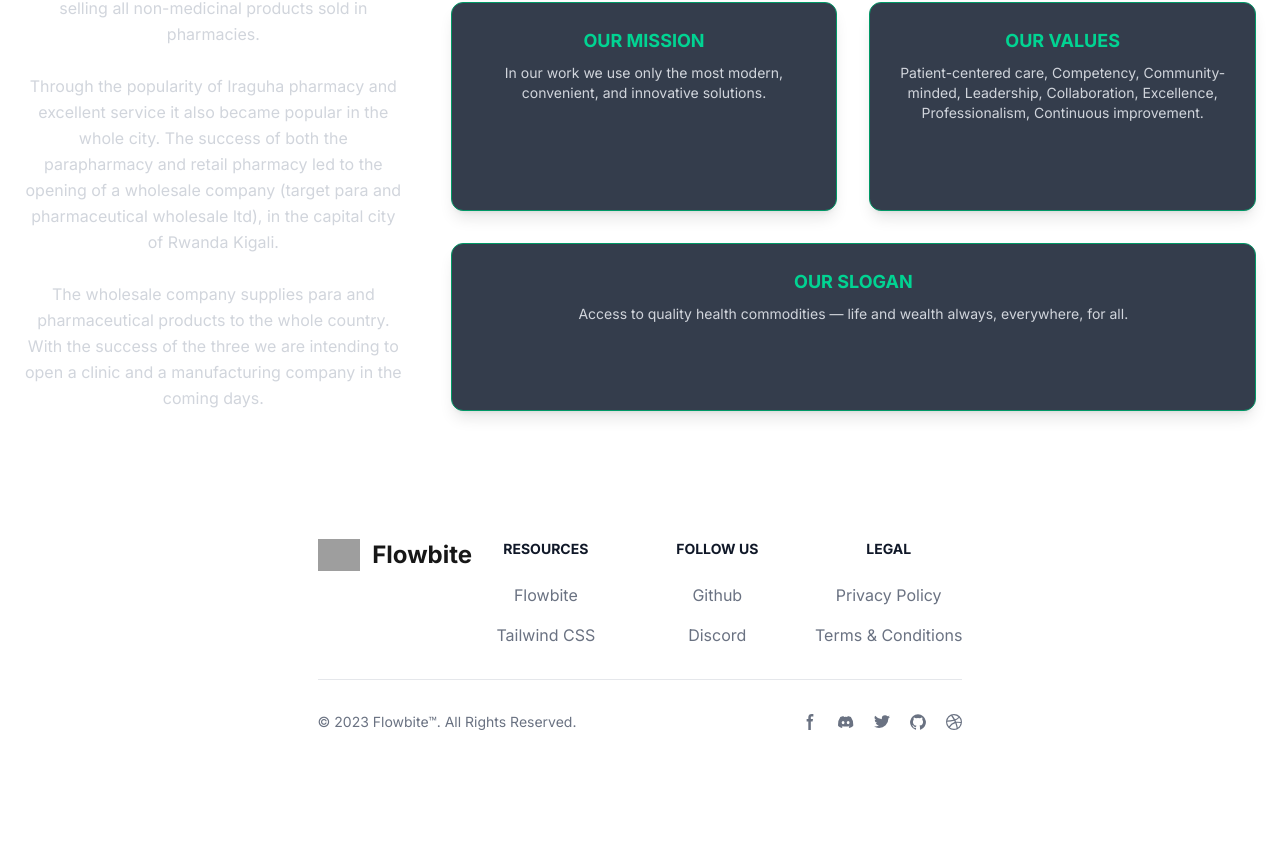
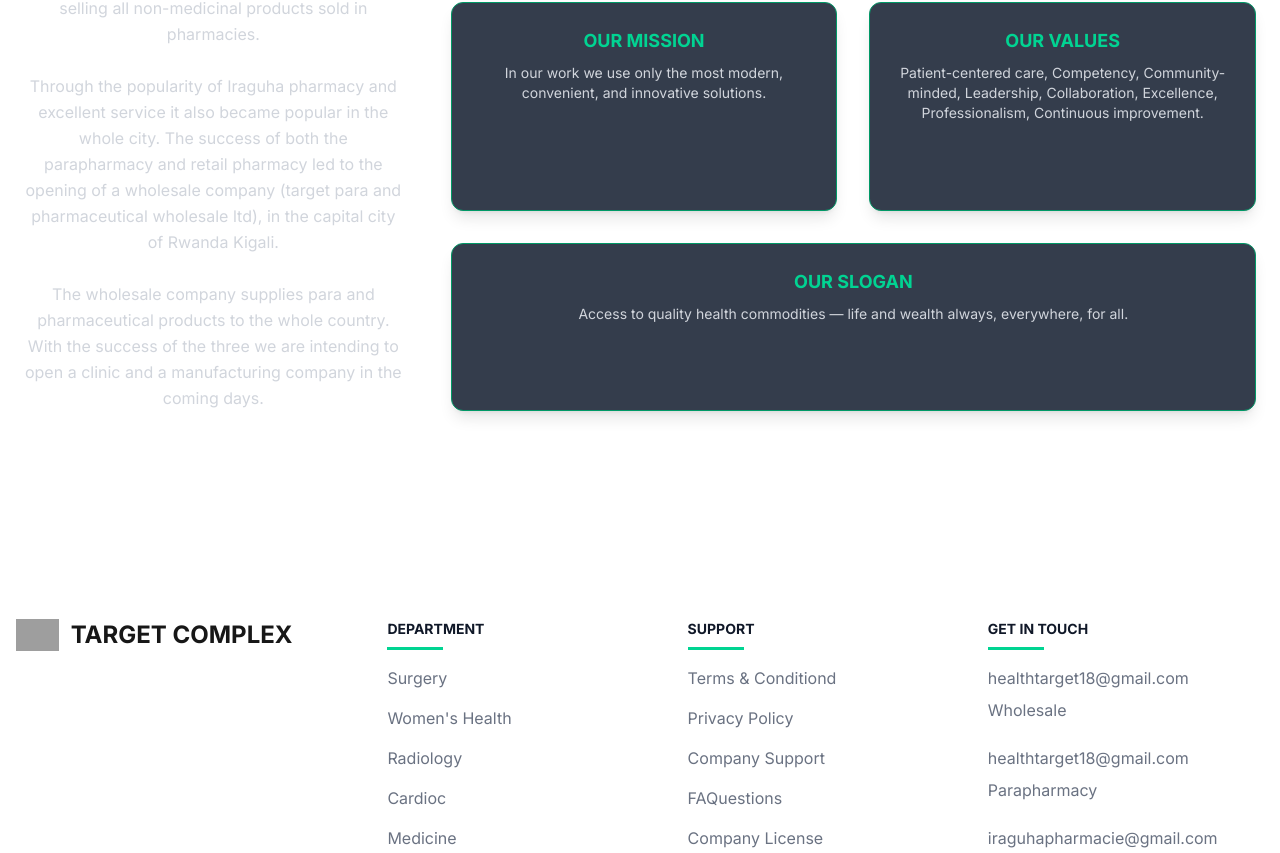
Before and after one commit to AimeKelvin/target-phar-page, a Next.js app in the folder frontend/: page / in a window 1280 px wide. Shown: the part 1944-2797 px from the top of the page. Before the commit the page ends 2708 px from the top, so only its background shows below. Built offline with nearby package versions, Linux system fonts and the light colour scheme; grey boxes are pictures that could not be loaded; a web font is replaced by a local one.

Commit message:
ALmost done with the Footer

```diff
--- a/frontend/src/app/page.tsx
+++ b/frontend/src/app/page.tsx
@@ -3,7 +3,7 @@
 import { FiPackage, FiPlusCircle, FiHome, FiCpu, FiTool } from 'react-icons/fi';
 import ProductCarousel, { Product } from '@/components/blocks/Recentproducts';
 import Description from '@/components/blocks/description';
-import Hero , { LinkItem } from '@/components/blocks/Hero';
+import Hero, { LinkItem } from '@/components/blocks/Hero';
 import Footer from '@/components/blocks/Footer';
 
 const linkData: LinkItem[] = [
@@ -82,8 +82,10 @@
         </h2>
         <ProductCarousel products={products} />
       </section>
-        <Description />
-        <Footer/>
+      <Description />
+      <footer className='w-full mt-20'>
+        <Footer />
+      </footer>
     </main>
 
   );
--- a/frontend/src/components/blocks/Footer.tsx
+++ b/frontend/src/components/blocks/Footer.tsx
@@ -1,51 +1,96 @@
 import React from 'react'
+import { MdEmail } from 'react-icons/md'
 
 function Footer() {
     return (
         <div>
-
-
-            <footer className="bg-white dark:bg-gray-900">
+            <footer className=" w-full">
                 <div className="mx-auto w-full max-w-screen-xl p-4 py-6 lg:py-8">
                     <div className="md:flex md:justify-between">
                         <div className="mb-6 md:mb-0">
                             <a href="https://flowbite.com/" className="flex items-center">
                                 <img src="https://flowbite.com/docs/images/logo.svg" className="h-8 me-3" alt="FlowBite Logo" />
-                                <span className="self-center text-2xl font-semibold whitespace-nowrap dark:text-white">Flowbite</span>
+                                <span className="self-center text-2xl font-semibold whitespace-nowrap dark:text-white">TARGET COMPLEX</span>
                             </a>
                         </div>
-                        <div className="grid grid-cols-2 gap-8 sm:gap-6 sm:grid-cols-3">
+                        <div className="grid text-left grid-cols-2 gap-8 sm:gap-6 sm:grid-cols-3">
                             <div>
-                                <h2 className="mb-6 text-sm font-semibold text-gray-900 uppercase dark:text-white">Resources</h2>
+                                <h2 className="mb-2 text-sm font-semibold text-gray-900 uppercase  dark:text-white">Department</h2>
+                                <span className='block mb-4 w-14 h-[3px] bg-emerald-400'></span>
                                 <ul className="text-gray-500 dark:text-gray-400 font-medium">
                                     <li className="mb-4">
-                                        <a href="https://flowbite.com/" className="hover:underline">Flowbite</a>
+                                        <a href="https://flowbite.com/" className="hover:underline">Surgery</a>
                                     </li>
-                                    <li>
-                                        <a href="https://tailwindcss.com/" className="hover:underline">Tailwind CSS</a>
+                                    <li className="mb-4">
+                                        <a href="https://tailwindcss.com/" className="hover:underline">Women's Health</a>
+                                    </li>
+                                    <li className="mb-4">
+                                        <a href="https://flowbite.com/" className="hover:underline">Radiology</a>
+                                    </li>
+                                    <li className="mb-4">
+                                        <a href="https://tailwindcss.com/" className="hover:underline">Cardioc</a>
+                                    </li>
+                                    <li className="mb-4">
+                                        <a href="https://flowbite.com/" className="hover:underline">Medicine</a>
                                     </li>
                                 </ul>
                             </div>
                             <div>
-                                <h2 className="mb-6 text-sm font-semibold text-gray-900 uppercase dark:text-white">Follow us</h2>
+                                <h2 className="mb-2 text-sm font-semibold text-gray-900 uppercase dark:text-white">Support</h2>
+                                <span className='block mb-4 w-14 h-[3px] bg-emerald-400'></span>
+
                                 <ul className="text-gray-500 dark:text-gray-400 font-medium">
                                     <li className="mb-4">
-                                        <a href="https://github.com/themesberg/flowbite" className="hover:underline ">Github</a>
+                                        <a href="https://github.com/themesberg/flowbite" className="hover:underline ">Terms &amp; Conditiond</a>
                                     </li>
-                                    <li>
-                                        <a href="https://discord.gg/4eeurUVvTy" className="hover:underline">Discord</a>
+                                    <li className="mb-4">
+                                        <a href="https://discord.gg/4eeurUVvTy" className="hover:underline">Privacy Policy</a>
+                                    </li>
+                                    <li className="mb-4">
+                                        <a href="https://github.com/themesberg/flowbite" className="hover:underline ">Company Support</a>
+                                    </li>
+                                    <li className="mb-4">
+                                        <a href="https://discord.gg/4eeurUVvTy" className="hover:underline">FAQuestions</a>
+                                    </li>
+                                    <li className="mb-4">
+                                        <a href="https://github.com/themesberg/flowbite" className="hover:underline ">Company License</a>
                                     </li>
                                 </ul>
                             </div>
                             <div>
-                                <h2 className="mb-6 text-sm font-semibold text-gray-900 uppercase dark:text-white">Legal</h2>
+                                <h2 className="mb-2 text-sm font-semibold text-gray-900 uppercase dark:text-white">Get in Touch</h2>
+                                <span className='block mb-4 w-14 h-[3px] bg-emerald-400'></span>
                                 <ul className="text-gray-500 dark:text-gray-400 font-medium">
-                                    <li className="mb-4">
-                                        <a href="#" className="hover:underline">Privacy Policy</a>
+                                    <li className="mb-2">
+                                        <a href="#" className="hover:underline">healthtarget18@gmail.com</a>
                                     </li>
-                                    <li>
-                                        <a href="#" className="hover:underline">Terms &amp; Conditions</a>
+                                    <li className="mb-6">
+                                        <a href="#" className="hover:underline"> Wholesale</a>
                                     </li>
+                                    <li className="mb-2">
+                                        <a href="#" className="hover:underline">healthtarget18@gmail.com</a>
+                                    </li>
+                                    <li className="mb-6">
+                                        <a href="#" className="hover:underline">Parapharmacy</a>
+                                    </li>
+                                    <li className="mb-2">
+                                        <a href="#" className="hover:underline">iraguhapharmacie@gmail.com</a>
+                                    </li>
+                                    <li className="mb-6">
+                                        <a href="#" className="hover:underline">Retail pharmacy</a>
+                                    </li>
+                                    <li className="mb-2">
+                                        <a href="#" className="hover:underline">
+                                            Mon to Sun : 24/7</a>
+                                    </li>
+                                    <li className="mb-6">
+                                        <a href="#" className="hover:underline">+250 783 117 737
++250 783 284 720</a>
+                                    </li>
+                                    <li className="mb-2">
+                                        <a href="#" className="hover:underline">Location: FJRQ+HQ7, Ruhengeri</a>
+                                    </li>
+
                                 </ul>
                             </div>
                         </div>
@@ -57,7 +102,7 @@
                         <div className="flex mt-4 sm:justify-center sm:mt-0">
                             <a href="#" className="text-gray-500 hover:text-gray-900 dark:hover:text-white">
                                 <svg className="w-4 h-4" aria-hidden="true" xmlns="http://www.w3.org/2000/svg" fill="currentColor" viewBox="0 0 8 19">
-                                    <path fill-rule="evenodd" d="M6.135 3H8V0H6.135a4.147 4.147 0 0 0-4.142 4.142V6H0v3h2v9.938h3V9h2.021l.592-3H5V3.591A.6.6 0 0 1 5.592 3h.543Z" clip-rule="evenodd" />
+                                    <path fillRule="evenodd" d="M6.135 3H8V0H6.135a4.147 4.147 0 0 0-4.142 4.142V6H0v3h2v9.938h3V9h2.021l.592-3H5V3.591A.6.6 0 0 1 5.592 3h.543Z" clip-rule="evenodd" />
                                 </svg>
                                 <span className="sr-only">Facebook page</span>
                             </a>
@@ -69,19 +114,19 @@
                             </a>
                             <a href="#" className="text-gray-500 hover:text-gray-900 dark:hover:text-white ms-5">
                                 <svg className="w-4 h-4" aria-hidden="true" xmlns="http://www.w3.org/2000/svg" fill="currentColor" viewBox="0 0 20 17">
-                                    <path fill-rule="evenodd" d="M20 1.892a8.178 8.178 0 0 1-2.355.635 4.074 4.074 0 0 0 1.8-2.235 8.344 8.344 0 0 1-2.605.98A4.13 4.13 0 0 0 13.85 0a4.068 4.068 0 0 0-4.1 4.038 4 4 0 0 0 .105.919A11.705 11.705 0 0 1 1.4.734a4.006 4.006 0 0 0 1.268 5.392 4.165 4.165 0 0 1-1.859-.5v.05A4.057 4.057 0 0 0 4.1 9.635a4.19 4.19 0 0 1-1.856.07 4.108 4.108 0 0 0 3.831 2.807A8.36 8.36 0 0 1 0 14.184 11.732 11.732 0 0 0 6.291 16 11.502 11.502 0 0 0 17.964 4.5c0-.177 0-.35-.012-.523A8.143 8.143 0 0 0 20 1.892Z" clip-rule="evenodd" />
+                                    <path fillRule="evenodd" d="M20 1.892a8.178 8.178 0 0 1-2.355.635 4.074 4.074 0 0 0 1.8-2.235 8.344 8.344 0 0 1-2.605.98A4.13 4.13 0 0 0 13.85 0a4.068 4.068 0 0 0-4.1 4.038 4 4 0 0 0 .105.919A11.705 11.705 0 0 1 1.4.734a4.006 4.006 0 0 0 1.268 5.392 4.165 4.165 0 0 1-1.859-.5v.05A4.057 4.057 0 0 0 4.1 9.635a4.19 4.19 0 0 1-1.856.07 4.108 4.108 0 0 0 3.831 2.807A8.36 8.36 0 0 1 0 14.184 11.732 11.732 0 0 0 6.291 16 11.502 11.502 0 0 0 17.964 4.5c0-.177 0-.35-.012-.523A8.143 8.143 0 0 0 20 1.892Z" clip-rule="evenodd" />
                                 </svg>
                                 <span className="sr-only">Twitter page</span>
                             </a>
                             <a href="#" className="text-gray-500 hover:text-gray-900 dark:hover:text-white ms-5">
                                 <svg className="w-4 h-4" aria-hidden="true" xmlns="http://www.w3.org/2000/svg" fill="currentColor" viewBox="0 0 20 20">
-                                    <path fill-rule="evenodd" d="M10 .333A9.911 9.911 0 0 0 6.866 19.65c.5.092.678-.215.678-.477 0-.237-.01-1.017-.014-1.845-2.757.6-3.338-1.169-3.338-1.169a2.627 2.627 0 0 0-1.1-1.451c-.9-.615.07-.6.07-.6a2.084 2.084 0 0 1 1.518 1.021 2.11 2.11 0 0 0 2.884.823c.044-.503.268-.973.63-1.325-2.2-.25-4.516-1.1-4.516-4.9A3.832 3.832 0 0 1 4.7 7.068a3.56 3.56 0 0 1 .095-2.623s.832-.266 2.726 1.016a9.409 9.409 0 0 1 4.962 0c1.89-1.282 2.717-1.016 2.717-1.016.366.83.402 1.768.1 2.623a3.827 3.827 0 0 1 1.02 2.659c0 3.807-2.319 4.644-4.525 4.889a2.366 2.366 0 0 1 .673 1.834c0 1.326-.012 2.394-.012 2.72 0 .263.18.572.681.475A9.911 9.911 0 0 0 10 .333Z" clip-rule="evenodd" />
+                                    <path fillRule="evenodd" d="M10 .333A9.911 9.911 0 0 0 6.866 19.65c.5.092.678-.215.678-.477 0-.237-.01-1.017-.014-1.845-2.757.6-3.338-1.169-3.338-1.169a2.627 2.627 0 0 0-1.1-1.451c-.9-.615.07-.6.07-.6a2.084 2.084 0 0 1 1.518 1.021 2.11 2.11 0 0 0 2.884.823c.044-.503.268-.973.63-1.325-2.2-.25-4.516-1.1-4.516-4.9A3.832 3.832 0 0 1 4.7 7.068a3.56 3.56 0 0 1 .095-2.623s.832-.266 2.726 1.016a9.409 9.409 0 0 1 4.962 0c1.89-1.282 2.717-1.016 2.717-1.016.366.83.402 1.768.1 2.623a3.827 3.827 0 0 1 1.02 2.659c0 3.807-2.319 4.644-4.525 4.889a2.366 2.366 0 0 1 .673 1.834c0 1.326-.012 2.394-.012 2.72 0 .263.18.572.681.475A9.911 9.911 0 0 0 10 .333Z" clip-rule="evenodd" />
                                 </svg>
-                                <span className="sr-only">GitHub account</span>
+                                <span className="sr-only"> GitHub account</span>
                             </a>
                             <a href="#" className="text-gray-500 hover:text-gray-900 dark:hover:text-white ms-5">
                                 <svg className="w-4 h-4" aria-hidden="true" xmlns="http://www.w3.org/2000/svg" fill="currentColor" viewBox="0 0 20 20">
-                                    <path fill-rule="evenodd" d="M10 0a10 10 0 1 0 10 10A10.009 10.009 0 0 0 10 0Zm6.613 4.614a8.523 8.523 0 0 1 1.93 5.32 20.094 20.094 0 0 0-5.949-.274c-.059-.149-.122-.292-.184-.441a23.879 23.879 0 0 0-.566-1.239 11.41 11.41 0 0 0 4.769-3.366ZM8 1.707a8.821 8.821 0 0 1 2-.238 8.5 8.5 0 0 1 5.664 2.152 9.608 9.608 0 0 1-4.476 3.087A45.758 45.758 0 0 0 8 1.707ZM1.642 8.262a8.57 8.57 0 0 1 4.73-5.981A53.998 53.998 0 0 1 9.54 7.222a32.078 32.078 0 0 1-7.9 1.04h.002Zm2.01 7.46a8.51 8.51 0 0 1-2.2-5.707v-.262a31.64 31.64 0 0 0 8.777-1.219c.243.477.477.964.692 1.449-.114.032-.227.067-.336.1a13.569 13.569 0 0 0-6.942 5.636l.009.003ZM10 18.556a8.508 8.508 0 0 1-5.243-1.8 11.717 11.717 0 0 1 6.7-5.332.509.509 0 0 1 .055-.02 35.65 35.65 0 0 1 1.819 6.476 8.476 8.476 0 0 1-3.331.676Zm4.772-1.462A37.232 37.232 0 0 0 13.113 11a12.513 12.513 0 0 1 5.321.364 8.56 8.56 0 0 1-3.66 5.73h-.002Z" clip-rule="evenodd" />
+                                    <path fillRule="evenodd" d="M10 0a10 10 0 1 0 10 10A10.009 10.009 0 0 0 10 0Zm6.613 4.614a8.523 8.523 0 0 1 1.93 5.32 20.094 20.094 0 0 0-5.949-.274c-.059-.149-.122-.292-.184-.441a23.879 23.879 0 0 0-.566-1.239 11.41 11.41 0 0 0 4.769-3.366ZM8 1.707a8.821 8.821 0 0 1 2-.238 8.5 8.5 0 0 1 5.664 2.152 9.608 9.608 0 0 1-4.476 3.087A45.758 45.758 0 0 0 8 1.707ZM1.642 8.262a8.57 8.57 0 0 1 4.73-5.981A53.998 53.998 0 0 1 9.54 7.222a32.078 32.078 0 0 1-7.9 1.04h.002Zm2.01 7.46a8.51 8.51 0 0 1-2.2-5.707v-.262a31.64 31.64 0 0 0 8.777-1.219c.243.477.477.964.692 1.449-.114.032-.227.067-.336.1a13.569 13.569 0 0 0-6.942 5.636l.009.003ZM10 18.556a8.508 8.508 0 0 1-5.243-1.8 11.717 11.717 0 0 1 6.7-5.332.509.509 0 0 1 .055-.02 35.65 35.65 0 0 1 1.819 6.476 8.476 8.476 0 0 1-3.331.676Zm4.772-1.462A37.232 37.232 0 0 0 13.113 11a12.513 12.513 0 0 1 5.321.364 8.56 8.56 0 0 1-3.66 5.73h-.002Z" clip-rule="evenodd" />
                                 </svg>
                                 <span className="sr-only">Dribbble account</span>
                             </a>
```
Also changed, not shown: frontend/public/TC.png (added).
